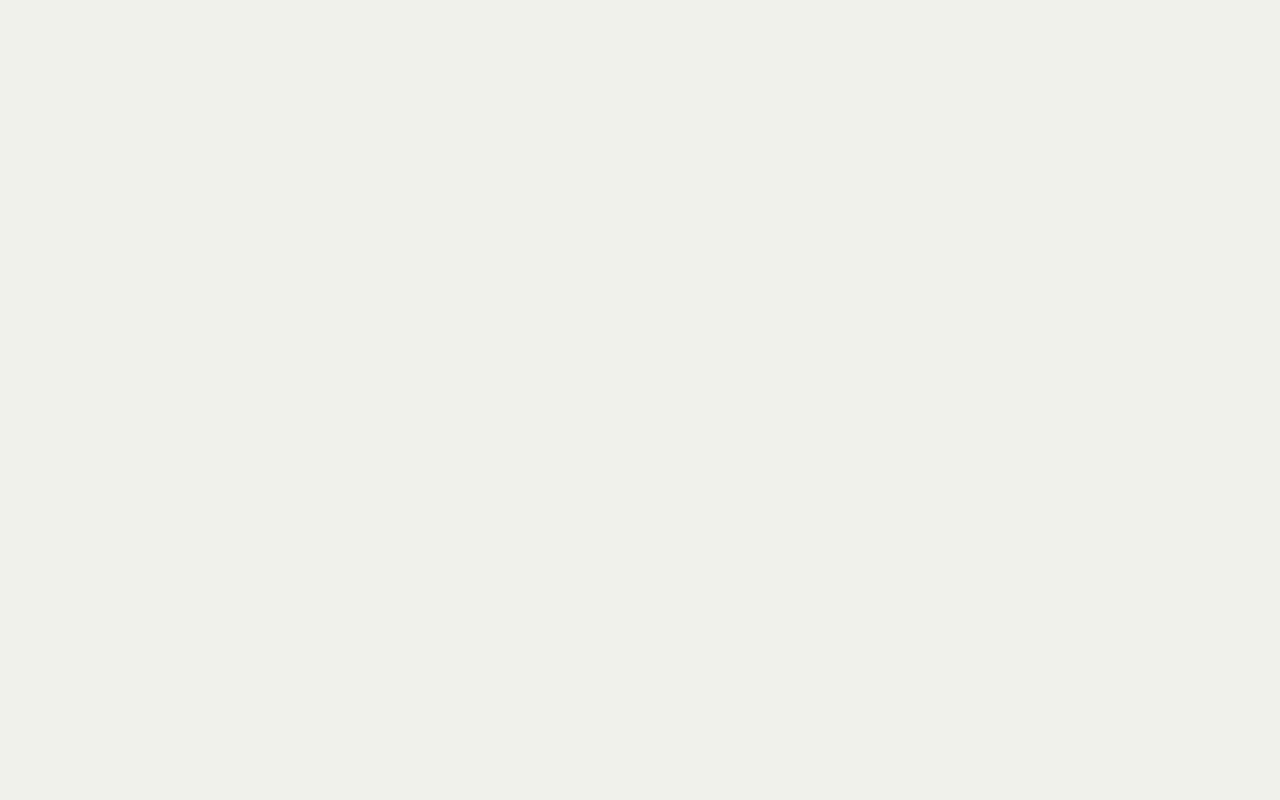
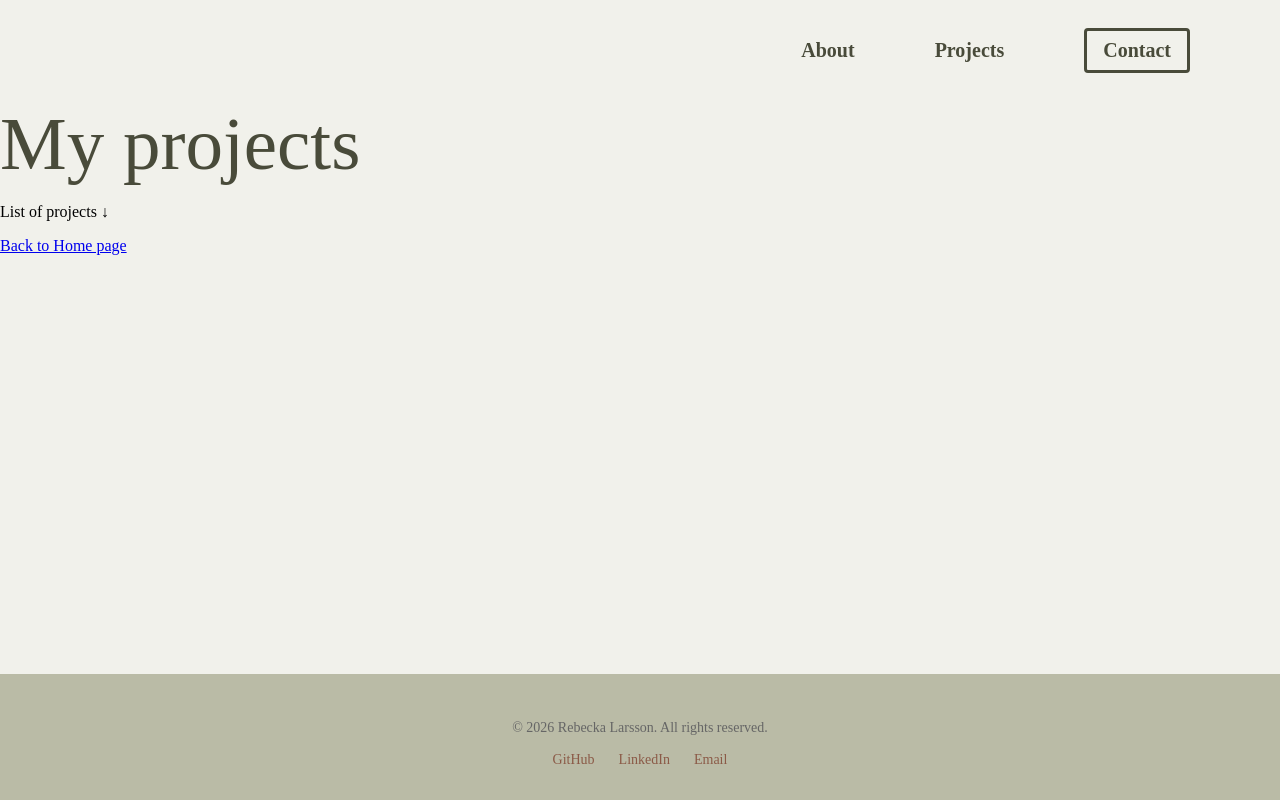
Before and after one commit to Rebecka94/Portfolio, a React (Vite) app: page /projects in a window 1280 px wide. Before the commit this address had no page. Built offline with nearby package versions, Linux system fonts and the light colour scheme.

Commit message:
Add Projects page and update routing to include it

```diff
--- a/src/main.tsx
+++ b/src/main.tsx
@@ -4,6 +4,7 @@ import { BrowserRouter, Route, Routes } from "react-router-dom";
 import About from "./pages/About";
 import App from "./pages/App";
 import Home from "./pages/Home";
+import Projects from "./pages/Projects";
 import "./styles/global.css";
 
 createRoot(document.getElementById("root")!).render(
@@ -13,6 +14,7 @@ createRoot(document.getElementById("root")!).render(
         <Route path="/" element={<App />}>
           <Route index element={<Home />} />
           <Route path="about" element={<About />} />
+          <Route path="projects" element={<Projects />} />
         </Route>
       </Routes>
     </BrowserRouter>
--- /dev/null
+++ b/src/pages/Projects.tsx
@@ -0,0 +1,11 @@
+import { Link } from "react-router-dom";
+
+export default function Projects() {
+    return (
+        <div>
+            <h1>My projects</h1>
+            <p>List of projects ↓</p>
+            <Link to="/">Back to Home page</Link>
+        </div>
+    )
+}
```
